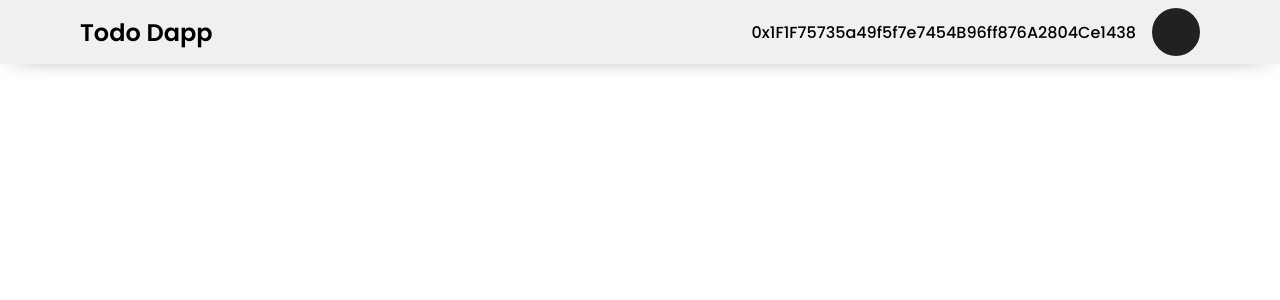
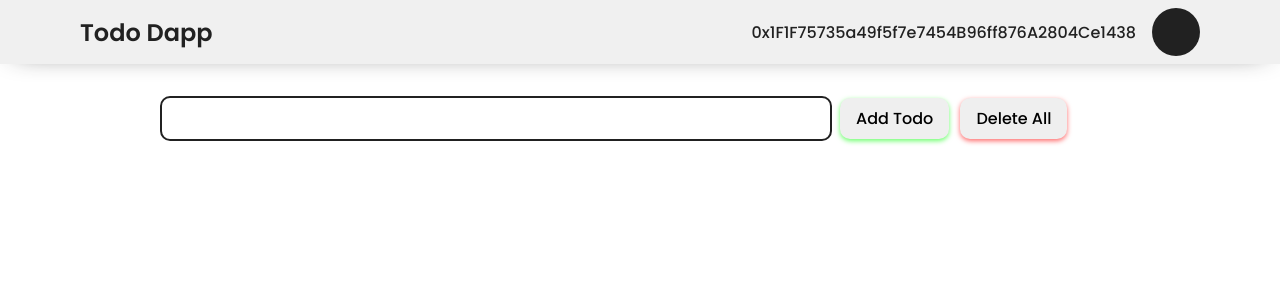
Before and after one commit to Hsnmughal/todoList-Dapp, a React (Create React App) app: page / in a window 1280 px wide. Shown: the top 300 px of the page. Built offline with nearby package versions, Linux system fonts and the light colour scheme.

Commit message:
Input Section

```diff
--- a/package.json
+++ b/package.json
@@ -6,7 +6,6 @@
     "@testing-library/jest-dom": "^5.13.0",
     "@testing-library/react": "^11.2.7",
     "@testing-library/user-event": "^12.8.3",
-    "classnames": "^2.3.1",
     "identicon": "^3.0.1",
     "react": "^17.0.2",
     "react-dom": "^17.0.2",
--- a/public/index.html
+++ b/public/index.html
@@ -11,7 +11,7 @@
   <link rel="preconnect" href="https://fonts.googleapis.com">
   <link rel="preconnect" href="https://fonts.gstatic.com" crossorigin>
   <link href="https://fonts.googleapis.com/css2?family=Poppins:wght@300;500;600;700&display=swap" rel="stylesheet">
-  <link href="https://fonts.googleapis.com/css2?family=Montserrat:wght@300;500&display=swap" rel="stylesheet">
+  <link href="https://fonts.googleapis.com/css2?family=Montserrat:wght@300;400;500&display=swap" rel="stylesheet">
   <link rel="manifest" href="%PUBLIC_URL%/manifest.json" />
 
   <title>React App</title>
--- a/src/App.js
+++ b/src/App.js
@@ -1,14 +1,12 @@
 import style from './App.module.css';
-import { Header } from './components';
+import { Header, InputSection } from './components';
 
 function App() {
   return (
     <div className={style.App}>
-      <header>
-        <Header />
-      </header>
-      <div className={style.body}>
-
+      <Header />
+      <div className={style.rest}>
+        <InputSection />
       </div>
     </div>
   );
--- a/src/App.module.css
+++ b/src/App.module.css
@@ -11,7 +11,6 @@
   height: 100vh;
 } */
 
-
 /*==================== VARIABLES CSS ====================*/
 
 :root {
@@ -19,12 +18,12 @@
   /*========== Colors ==========*/
   --hue-color: 264;
   /* HSL color mode */
-  --text-color : hsl(0, 0%, 13%);
+  --text-color: hsl(0, 0%, 13%);
   --body-color: #cfcfcf;
   --header-color: #cfcfcf;
   /*========== Font and typography ==========*/
   --heading-font: 'Poppins', sans-serif;
-  --body-font: 'Poppins', sans-serif;
+  --body-font: 'Montserrat', sans-serif;
   --big-font-size: 2rem;
   --h1-font-size: 1.5rem;
   --h2-font-size: 1.25rem;
@@ -73,12 +72,15 @@
   scroll-behavior: smooth;
 }
 
-.body {
-  margin-top: var(--header-height);
+.App {
   font-family: var(--body-font);
   font-size: var(--normal-font-size);
   background-color: var(--body-color);
   color: var(--text-color);
+}
+
+.rest {
+  margin-top: calc(var(--header-height) + 1rem);
 }
 
 h1, h2, h3, h4 {
@@ -99,10 +101,4 @@ img {
   height: auto;
 }
 
-div {
-  -webkit-tap-highlight-color: rgba(0,0,0,0);
-}
-
-
-
 /*==================== BUTTONS ====================*/
--- a/src/components/InputSection/InputSection.jsx
+++ b/src/components/InputSection/InputSection.jsx
@@ -1,10 +1,15 @@
-import React from 'react'
+import React from 'react';
+import styles from './InputSection.module.css'
 
 const InputSection = () => {
     return (
-        <>
-
-        </>
+        <main>
+            <div className={styles.subDiv}>
+                <input type="text" className={styles.input}/>
+                <button className={styles.add}>Add Todo</button>
+                <button className={styles.delete}>Delete All</button>
+            </div>
+        </main>
     )
 }
 
--- a/src/components/InputSection/InputSection.module.css
+++ b/src/components/InputSection/InputSection.module.css
@@ -0,0 +1,52 @@
+.subDiv {
+    padding: 1rem 10rem;
+    background-color: rgb(255, 255, 255);
+    outline: none;
+}
+
+.input {
+    border: 2px solid var(--text-color);
+    padding: 0.7rem 1.4rem;
+    font-size: var(--body-font);
+    font-family: var(--body-font);
+    color: #222222;
+    font-weight: 500;
+    border-radius: 10px;
+    width: 70%;
+}
+
+.add{
+    border: none;
+    padding: 0.5rem 1rem;
+    font-size: var(--font-medium);
+    font-family: var(--heading-font);
+    font-weight: 500;
+    outline: none;
+    cursor: pointer;
+    margin: 0 0.5rem;
+    box-shadow: 0px 2px 5px 0px rgba(0, 255, 0, 0.582);
+    border-radius: 10px;
+    transition: 0.2s all ease;
+}
+
+.add:hover{
+    box-shadow: 0px 2.5px 5.5px 0px rgba(0, 255, 0, 0.932);
+}
+
+.delete{
+    border: none;
+    padding: 0.5rem 1rem;
+    font-size: var(--font-medium);
+    font-family: var(--heading-font);
+    font-weight: 500;
+    outline: none;
+    cursor: pointer;
+    margin: 0 0.2rem;
+    box-shadow: 0px 2px 5px 0px rgba(255, 0, 0, 0.582);
+    transition: 0.2s all ease;
+    border-radius: 10px;
+}
+
+.delete:hover{
+    box-shadow: 0px 2.5px 5.5px 0px rgba(255, 0, 0, 0.932);
+}
--- a/src/components/index.js
+++ b/src/components/index.js
@@ -2,3 +2,4 @@
 
 
 export { default as Header} from './Header/Header';
+export {default as InputSection} from './InputSection/InputSection'
```
